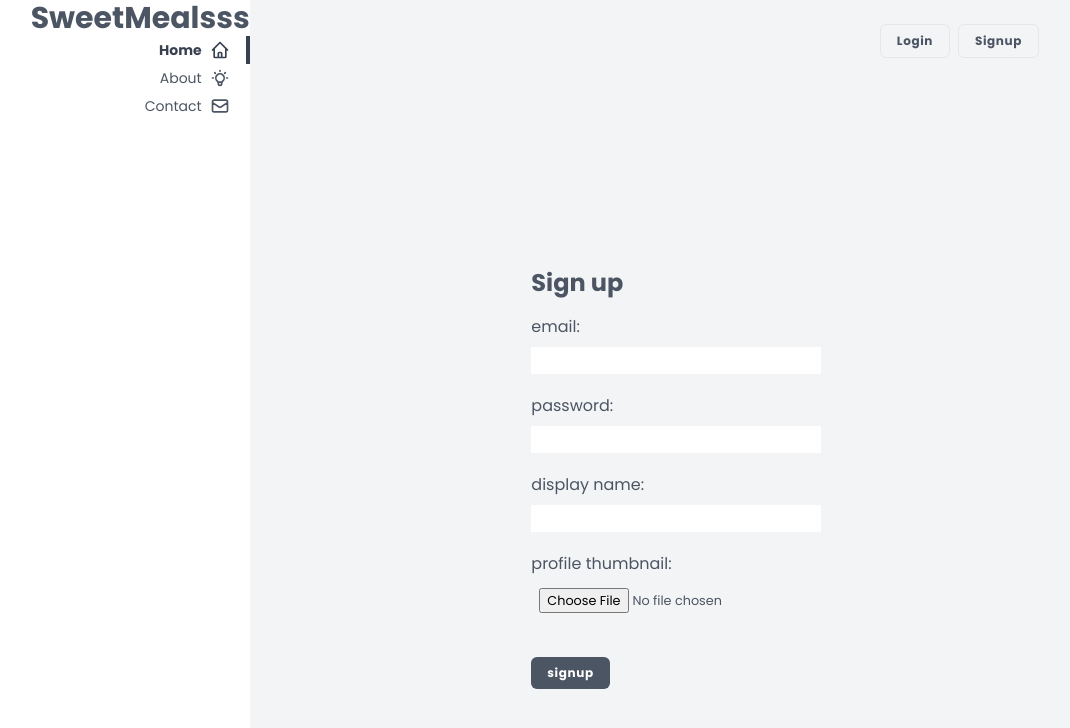
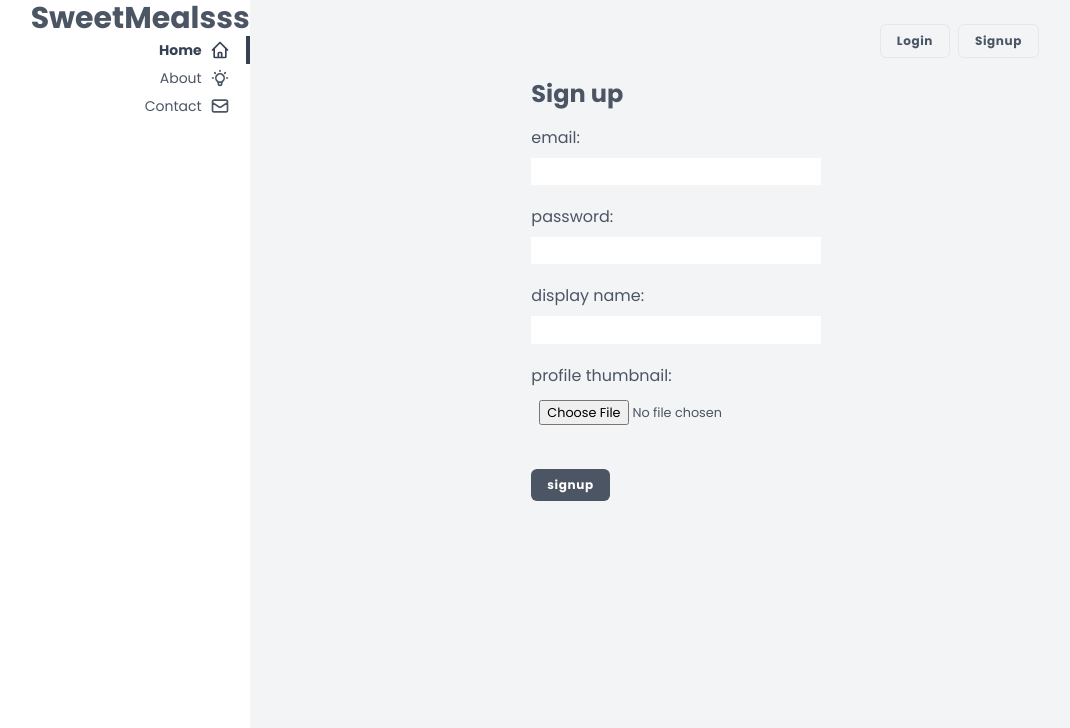
Before and after one commit to huzitaiwo/react-tailwindcss, a React (Create React App) app: page /signup in a window 1280 px wide. Shown: the top 728 px of the page, without its empty margins (177-1247 px from the left). Built offline with nearby package versions, Linux system fonts and the light colour scheme; no server answers.

Commit message:
firebase auth state changed

```diff
--- a/src/pages/Login.js
+++ b/src/pages/Login.js
@@ -16,9 +16,9 @@
   }
 
   return (
-    <div className="h-screen">
+    <div>
       <Header />
-      <div className='flex justify-center items-center h-full'>
+      <div className='flex justify-center'>
 
         <form onSubmit={handleLogin}>
           <h2 className='text-2xl font-bold mb-4'>Login</h2>
--- a/src/pages/Signup.js
+++ b/src/pages/Signup.js
@@ -42,9 +42,9 @@
   }
 
   return (
-    <div className="h-screen">
+    <div>
       <Header />
-      <div className='flex justify-center items-center h-full'>
+      <div className='flex justify-center'>
 
         <form onSubmit={handleSignup}>
           <h2 className='text-2xl font-bold mb-4'>Sign up</h2>
```
